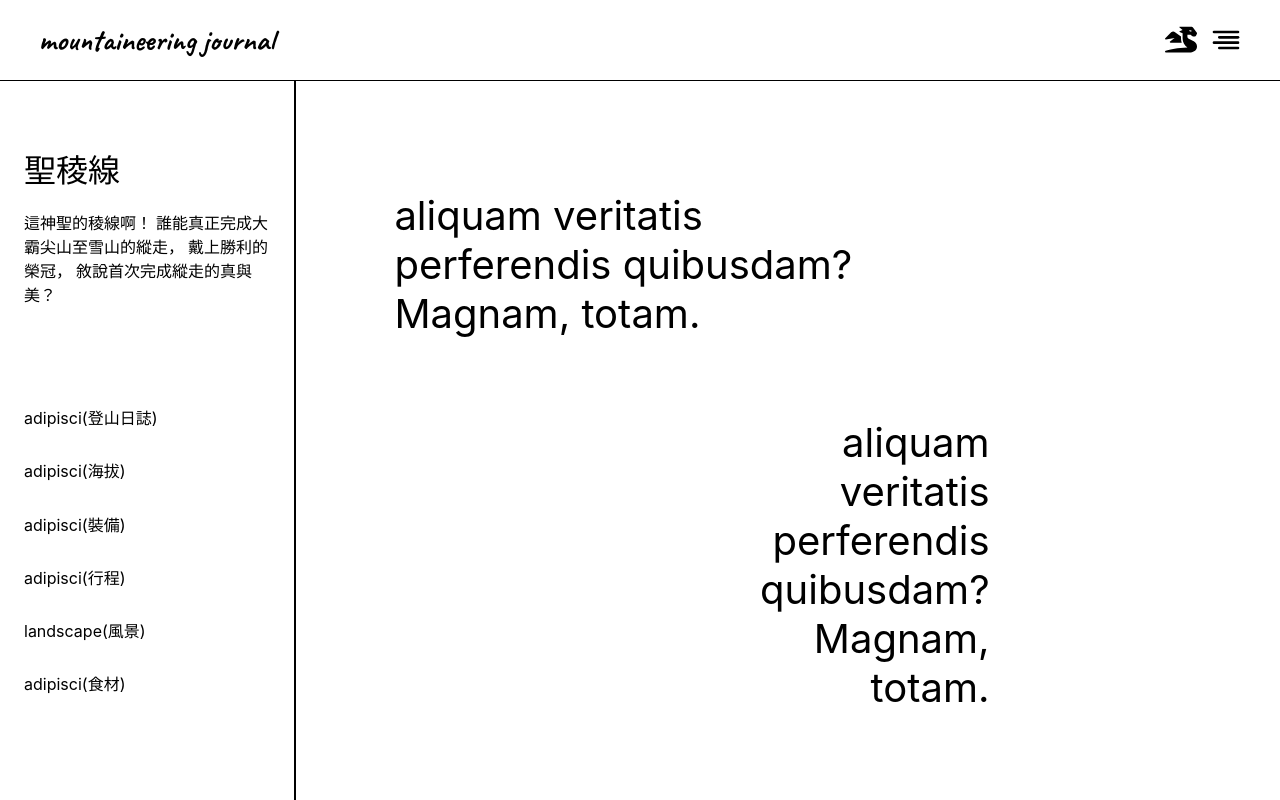
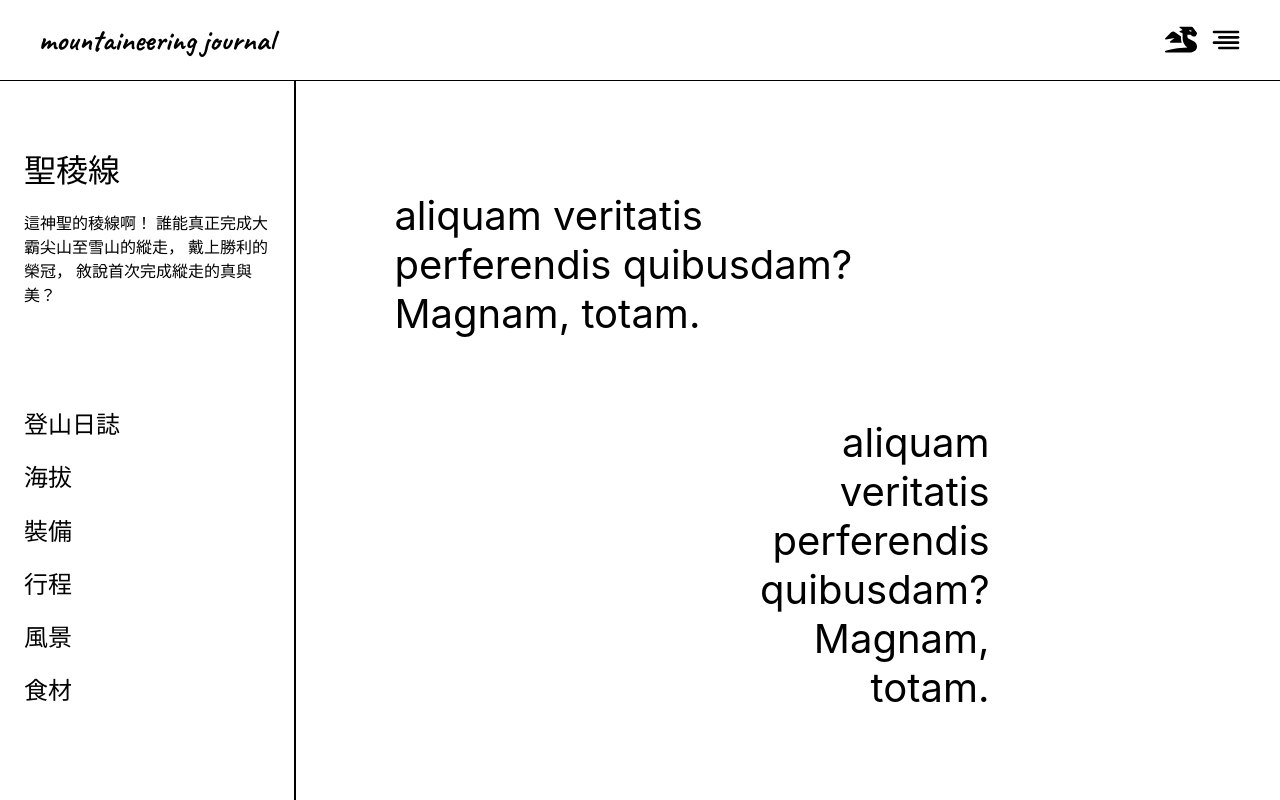
Before and after one commit to richard85501/mountaineering_record, a React (Create React App) app: page /about in a window 1280 px wide. Built offline with nearby package versions, Linux system fonts and the light colour scheme.

Commit message:
[modify] 1.change nav menu

```diff
--- a/src/components/NavBar.js
+++ b/src/components/NavBar.js
@@ -16,27 +16,27 @@ function NavBar() {
                 </div>
                 <div className='aboutNavMenu'>
                     <Link to="/about" className="aboutNavMenuUnit">
-                        <div className="aboutNavMenuUnitContent">adipisci(登山日誌)</div>
+                        <div className="aboutNavMenuUnitContent">登山日誌</div>
                         <div className='aboutNavMenuUnitHover'></div>
                     </Link>
                     <Link to="/Altitude" className="aboutNavMenuUnit">
-                        <div className="aboutNavMenuUnitContent">adipisci(海拔)</div>
+                        <div className="aboutNavMenuUnitContent">海拔</div>
                         <div className='aboutNavMenuUnitHover'></div>
                     </Link>
                     <Link to="/Equipment" className="aboutNavMenuUnit">
-                        <div className="aboutNavMenuUnitContent">adipisci(裝備)</div>
+                        <div className="aboutNavMenuUnitContent">裝備</div>
                         <div className='aboutNavMenuUnitHover'></div>
                     </Link>
                     <Link to ="/Itinerary" className="aboutNavMenuUnit">
-                        <div className="aboutNavMenuUnitContent">adipisci(行程)</div>
+                        <div className="aboutNavMenuUnitContent">行程</div>
                         <div className='aboutNavMenuUnitHover'></div>
                     </Link>
                     <Link to="/landscape" className="aboutNavMenuUnit">
-                        <div className="aboutNavMenuUnitContent">landscape(風景)</div>
+                        <div className="aboutNavMenuUnitContent">風景</div>
                         <div className='aboutNavMenuUnitHover'></div>
                     </Link>
                     <Link to="/Ingredients" className="aboutNavMenuUnit">
-                        <div className="aboutNavMenuUnitContent">adipisci(食材)</div>
+                        <div className="aboutNavMenuUnitContent">食材</div>
                         <div className='aboutNavMenuUnitHover'></div>
                     </Link>
                 </div>
--- a/src/styles/about.scss
+++ b/src/styles/about.scss
@@ -32,9 +32,11 @@
             display: flex;
             flex-direction: column;
             justify-content: space-around;
+            font-family: 'Comforter Brush', cursive;
             .aboutNavMenuUnit{
                 width: 100%;
                 position: relative;
+                font-size: 1.5rem;
                 cursor: pointer;
                 .aboutNavMenuUnitContent{
                     position: absolute;
@@ -47,7 +49,7 @@
                 // menu hover的效果用after寫會不會比較好?
                 .aboutNavMenuUnitContent:hover+.aboutNavMenuUnitHover{
                     width: 70%;
-                    height: 10px;
+                    height: 15px;
                     border-radius: 20px;
                     background-color: #F3E198;
                     position: absolute;
```
